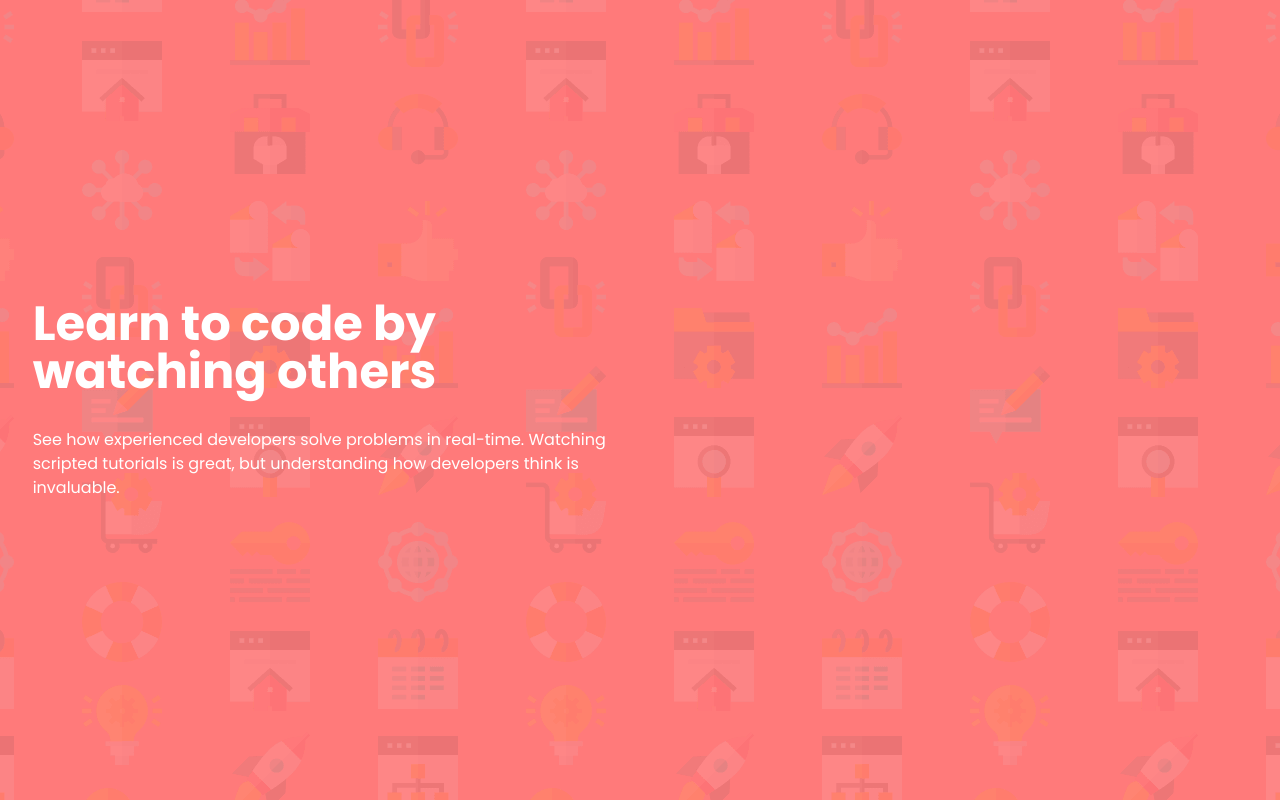
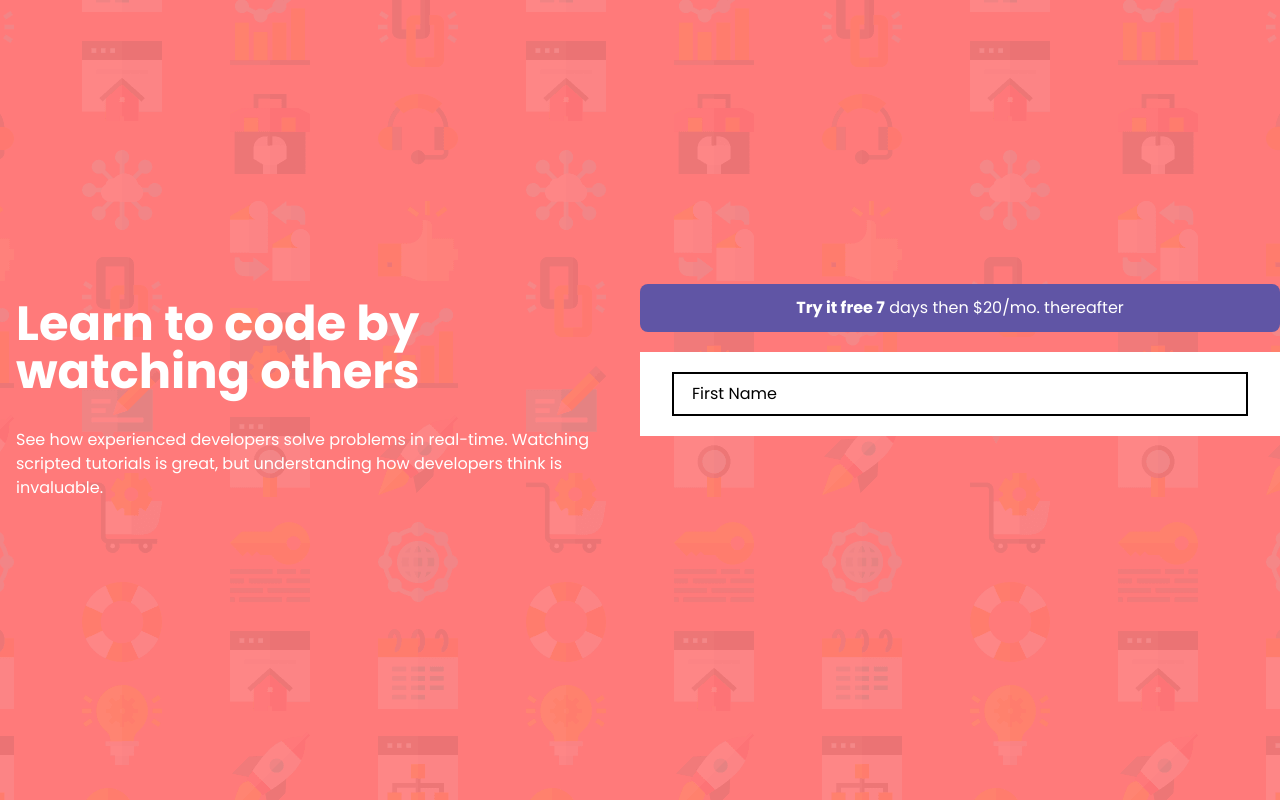
Before and after one commit to Friendlesso/Intro-Component, a React (Vite) app: page / in a window 1280 px wide. Built offline with nearby package versions, Linux system fonts and the light colour scheme.

Commit message:
Started working on the Form

```diff
--- a/src/App.tsx
+++ b/src/App.tsx
@@ -1,3 +1,4 @@
+import { Form } from "./components/Form/Form"
 import { Title } from "./components/Title/Title"
 
 
@@ -6,7 +7,10 @@ function App() {
 
   return (
     <>
-      <Title />
+      <main className="flex">
+        <Title />
+        <Form />
+      </main>
     </>
   )
 }
--- a/src/components/Form/Form.tsx
+++ b/src/components/Form/Form.tsx
@@ -1,6 +1,13 @@
+import { Promo } from "../Promo/Promo";
+import { NameInput } from "./NameInput";
+
 export function Form() {
  return (
-  <div>
-  </div>
+  <section className="w-1/2 flex flex-col gap-5">
+    <Promo />
+    <form action="submit" className="py-5 px-8 bg-white">
+      <NameInput />
+    </form>
+  </section>
  )
 }
--- /dev/null
+++ b/src/components/Form/NameInput.tsx
@@ -0,0 +1,55 @@
+import { useState } from "react";
+
+export function NameInput() {
+  const [firstName, setFirstName] = useState("");
+  const [error, setError] = useState("");
+
+  function handleChange(e: React.ChangeEvent<HTMLInputElement>) {
+    const value = e.target.value;
+    setFirstName(value);
+
+    if (!firstNameRegex.test(value)) {
+      setError("First name must contain letters only")
+    } else {
+      setError("")
+    }
+  }
+
+
+
+  // \p{L} = any Unicode letter
+  // u = flag required
+  const firstNameRegex = /^[\p{L}]+$/u;
+
+  return (
+    <>
+      <div className="relative flex flex-col">
+        <input
+          id="iname"
+          type="text"
+          required
+          value={firstName}
+          onChange={handleChange}
+          minLength={1}
+          className="w-full py-2 bg-white border-2 border-black"
+        />
+        <label
+          htmlFor="iname"
+          className=
+          {`
+          absolute  left-3 top-1/2
+          transition-all px-2
+          ${firstName
+              ? '-translate-y-[140%] bg-white '
+              : '-translate-y-1/2'
+            }
+        `}
+        >
+          First Name
+        </label>
+      </div>
+      {error && <p className="text-right">{error}</p>}
+    </>
+
+  )
+}
--- /dev/null
+++ b/src/components/Promo/Promo.tsx
@@ -0,0 +1,7 @@
+export function Promo() {
+ return (
+  <div className="w-full text-center py-3 text-white bg-(--promo-bg-color) rounded-lg">
+    <p><span className="font-bold">Try it free 7</span> days then $20/mo. thereafter</p>
+  </div>
+ )
+}
--- a/src/index.css
+++ b/src/index.css
@@ -3,6 +3,8 @@
 
 :root {
   --red-400: hsl(0, 100%, 74%);
+
+  --promo-bg-color: hsl(248, 32%, 49%);
 }
 
 body {
```
